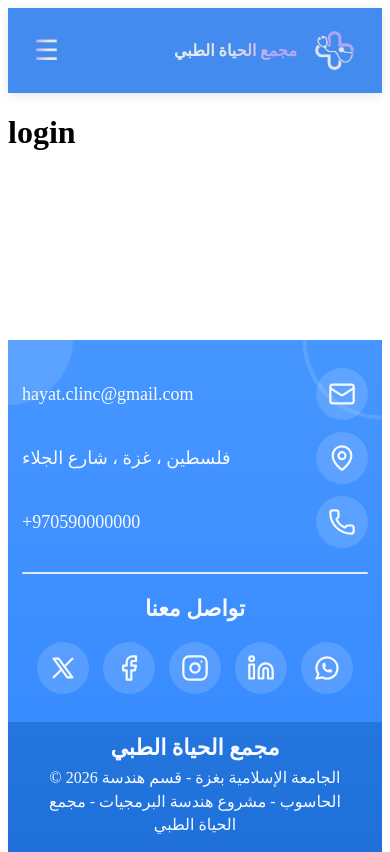
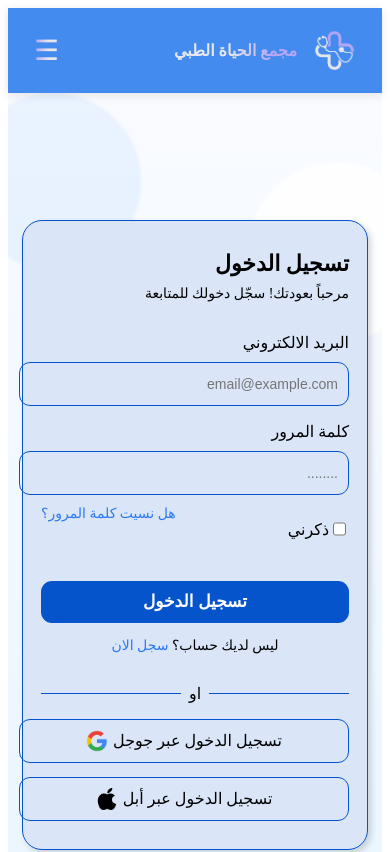
Before and after one commit to SulimanLearn/Software_project, a Nuxt app: page /login in a window 390 px wide. Shown: the top 852 px of the page. Built offline with nearby package versions, Linux system fonts and the light colour scheme.

Commit message:
Add Login Page M1

```diff
--- a/app/pages/login.vue
+++ b/app/pages/login.vue
@@ -1,6 +1,383 @@
 <template>
     <div>
         <NavBar />
-        <h1>login</h1>
+        <div class="container">
+            <div class="box-login">
+                <form @submit.prevent="login">
+                    <div class="info">
+                        <h1>تسجيل الدخول</h1>
+                        <p>مرحباً بعودتك! سجّل دخولك للمتابعة</p>
+                    </div> <!-- .end info -->
+                    <div class="fields">
+                        <div class="email field">
+                        <label for="email-inputfield">البريد الالكتروني</label>
+                        <input type="email" id="email-inputfield" placeholder="email@example.com" v-model="email"/>
+                        </div>
+                        <div class="password field">
+                            <label for="password-inputfield">كلمة المرور</label>
+                            <input type="password" id="password-inputfield" placeholder="........" v-model="password"/>
+                            <p class="error-message" v-if="errorMessage">
+  {{ errorMessage }}
+</p>
+                            <div class="remmember-and-forget-password">
+                                <div class="remmember-me-btn">
+                                    <input type="checkbox" id="remmember-me">
+                                    <label for="remmember-me">ذكرني</label>
+                                </div>
+                                <NuxtLink class="Forgot-password" to="">هل نسيت كلمة المرور؟</NuxtLink>
+                            </div>
+                        </div>
+                    </div> <!-- .end fields -->
+                    <div class="btns">
+                        <button class="login-btn" type="submit">تسجيل الدخول</button>
+                        <div class="dont-have-acount">
+
+                            <p>ليس لديك حساب؟ <NuxtLink class="register-now" to="/register">سجل الان</NuxtLink></p>
+                        </div>
+                        <div class="dividing-line">
+                            <div></div>
+                            <p>او</p>
+                            <div></div>
+                        </div>
+
+                        <div class="login-with-google-apple">
+                            <a href="" class="login-with-google">
+                            تسجيل الدخول عبر جوجل
+                            <img src="/images/Google__G__logo.png" alt="Google icon">
+                            </a>
+                            <a href="" class="login-with-apple">
+                                تسجيل الدخول عبر أبل
+                                <img src="/images/apple-icon.png" alt="Google icon">
+                            </a>
+                        </div>
+
+                    </div> <!-- .end btns -->
+                </form> <!-- .end form -->
+            </div> <!-- .end box-login -->
+        </div> <!-- .end container -->
     </div>
 </template>
+
+
+<style scoped>
+    .container {
+        direction: rtl;
+        min-height: 100vh;
+        display: flex;
+        justify-content: center;
+        align-items: center;
+        user-select: none;
+        background: radial-gradient(circle at 12% 10%, #b4d5ff38 0 10%, transparent 10.5%),
+            radial-gradient(circle at 88% 18%, #ffffffd1 0 11%, transparent 11.5%),
+            linear-gradient(180deg, #f9fbff 0%, #e9f5ff 100%)
+    }
+    .box-login {
+        width: 529px;
+        /* height: 676px; */
+        background-color: #DAE6F8;
+        padding: 36px 25px 30px 25px;
+        border: 1px solid #0654CB;
+        box-shadow: 3px 3px 6px 0px #00000029;
+        border-radius: 25px;
+    }
+
+    form {
+        width: 100%;
+        display: flex;
+        flex-direction: column;
+        align-items: self-start;
+        gap: 34px;
+    }
+    .info {
+        line-height: 38px;
+    }
+    .info h1 {
+        font-weight: 700;
+        font-size: 28px;
+        margin: 0;
+    }
+    .info p{
+        font-weight: 400;
+        font-size: 17px;
+        margin: 0;
+    }
+    .fields, input {
+        width: 100%;
+    }
+    .field {
+        display: flex;
+        flex-direction: column;
+        align-items: flex-start;
+        gap: 10px;
+        margin-bottom: 16px;
+    }
+    label {
+        font-weight: 400;
+        font-size: 19px;
+    }
+    input {
+        height: 44px;
+        border-radius: 11px;
+        border: 1px solid #0654CB;
+        background-color: inherit;
+        padding: 0 10px;
+    }
+    input:focus {
+        border: 2px solid #0654CB;
+        outline: none;
+        box-shadow: none;
+    }
+    .error-message {
+        width: 100%;
+        color: #e63946;
+        font-size: 15px;
+        font-weight: 500;
+        text-shadow: 0 1px 2px rgba(0, 0, 0, 0.15);
+    }
+    .remmember-and-forget-password {
+        width: 100%;
+        display: flex;
+        justify-content: space-between;
+        align-items: center;
+    }
+    .remmember-me-btn {
+        display: flex;
+        justify-content: center;
+        align-items: center;
+        font-weight: 400;
+    }
+    .remmember-me-btn label {
+        font-weight: 300;
+    }
+    .remmember-me-btn input, label {
+        cursor: pointer;
+    }
+    .remmember-and-forget-password .Forgot-password {
+        text-decoration: none;
+        color: #2d79f3;
+    }
+    button {
+        width: 100%;
+        height: 44px;
+        border-radius: 11px;
+        font-size: 20px;
+        font-weight: 700;
+    }
+    .btns {
+        width: 100%;
+    }
+    .dont-have-acount {
+        width: 100%;
+        display: flex;
+        justify-content: center;
+        align-items: center;
+    }
+    .dont-have-acount .register-now {
+        text-decoration: none;
+        color: #2d79f3;
+    }
+    .login-btn {
+        margin-top: -13px;
+        background-color: #0654CB;
+        color: white;
+        border: none;
+        cursor: pointer;
+    }
+    .create-new-account-btn {
+        background-color: inherit;
+        border: 1px solid #0654CB;
+        color: #000000;
+    }
+    .dividing-line {
+        display: flex;
+        justify-content: center;
+        align-items: center;
+        gap: 8px;
+    }
+    .dividing-line div {
+        flex: 1;
+        height: 1px;
+        background-color: #0654CB;
+    }
+    .login-with-google-apple {
+        display: flex;
+        justify-content: center;
+        align-items: center;
+        gap: 30px;
+        margin-right: -18px;
+    }
+    .login-with-google-apple .login-with-google, .login-with-apple {
+        display: flex;
+        justify-content: center;
+        align-items: center;
+        gap: 5px;
+    }
+    .login-with-google-apple a {
+        text-decoration: none;
+        height: 44px;
+        border-radius: 11px;
+        border: 1px solid #0654CB;
+        color: #000000;
+        background-color: inherit;
+        padding: 0 10px;
+    }
+    .login-with-google-apple img {
+        width: 25px;
+        height: 25px;
+    }
+    @media (max-width: 1030px) {
+
+    .box-login {
+        width: 460px;
+        padding: 32px 22px;
+    }
+
+    .info h1 {
+        font-size: 25px;
+    }
+
+    .info p {
+        font-size: 15px;
+    }
+
+    label {
+        font-size: 17px;
+    }
+
+    button {
+        font-size: 18px;
+    }
+
+    .login-with-google-apple {
+        gap: 18px;
+        margin-right: 0;
+        flex-wrap: wrap;
+    }
+
+    .login-with-google-apple a {
+        width: 180px;
+        display: flex;
+        justify-content: center;
+        align-items: center;
+    }
+}
+
+
+
+@media (max-width: 720px) {
+
+    .container {
+        padding: 20px 14px;
+    }
+
+    .box-login {
+        width: 100%;
+        max-width: 420px;
+        padding: 28px 18px;
+        border-radius: 20px;
+    }
+
+    form {
+        gap: 24px;
+    }
+
+    .info {
+        line-height: 30px;
+    }
+
+    .info h1 {
+        font-size: 22px;
+    }
+
+    .info p {
+        font-size: 14px;
+    }
+
+    label {
+        font-size: 16px;
+    }
+
+    input {
+        height: 42px;
+        font-size: 14px;
+    }
+
+    .remmember-and-forget-password {
+        gap: 12px;
+        align-items: flex-start;
+    }
+
+    .Forgot-password {
+        font-size: 14px;
+    }
+
+    button {
+        height: 42px;
+        font-size: 17px;
+    }
+
+    .dont-have-acount {
+        font-size: 14px;
+        text-align: center;
+    }
+
+    .login-with-google-apple {
+        width: 100%;
+        flex-direction: column;
+        gap: 14px;
+    }
+
+    .login-with-google-apple a {
+        width: 100%;
+        height: 42px;
+        display: flex;
+        justify-content: center;
+        align-items: center;
+    }
+
+    .login-with-google-apple img {
+        width: 22px;
+        height: 22px;
+    }
+}
+</style>
+<script setup>
+    const email = ref('')
+const password = ref('')
+const errorMessage = ref('')
+
+const isLoggedIn = useState('isLoggedIn', () => false)
+
+const login = async () => {
+
+  errorMessage.value = ''
+
+  const emailPattern = /^[^\s@]+@[^\s@]+\.[^\s@]+$/
+
+  if (!emailPattern.test(email.value)) {
+    errorMessage.value = 'البريد الإلكتروني غير صحيح'
+    return
+  }
+
+  if (password.value.length < 6) {
+    errorMessage.value = 'كلمة المرور قصيرة'
+    return
+  }
+
+  if (
+    email.value === 'admin@gmail.com' &&
+    password.value === '123456'
+  ) {
+
+    // تغيير حالة تسجيل الدخول
+    isLoggedIn.value = true
+
+    // الانتقال للصفحة الرئيسية
+    await navigateTo('/')
+
+  } else {
+    errorMessage.value = 'البريد الإلكتروني أو كلمة المرور غير صحيحة'
+  }
+
+}
+</script>
```
Also changed, not shown: public/images/Google__G__logo.png (added), public/images/apple-icon.png (added).
